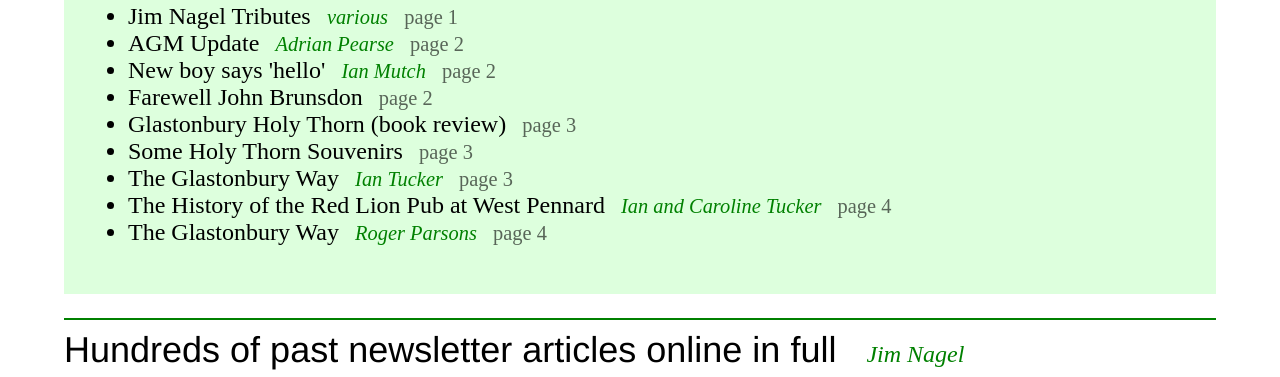
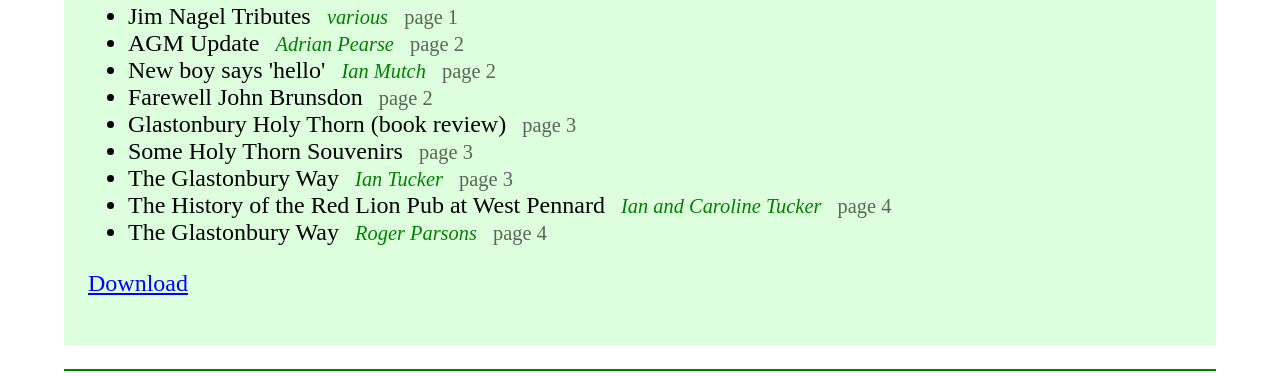
Before and after one commit to consoc/consoc, an Eleventy site: page views/newsletter/index.md in a window 1280 px wide. Shown: the part 672-1049 px from the top of the page. Built offline with nearby package versions, Linux system fonts and the light colour scheme; Eleventy itself is replaced by a stand-in of ours; files that its build step writes are made by us from their sources; what lodash.samplesize would draw is missing.

Commit message:
Add download link to latest edition

```diff
--- a/views/newsletter/index.md
+++ b/views/newsletter/index.md
@@ -28,6 +28,8 @@ Articles or letters or comments from members are always welcome.
 <nav class="newsletter-contents">
 {% include contents with nl %}
 </nav>
+
+<a href="pdf/{{n1.number}}.pdf">Download</a>
 
 </section>
 
```
